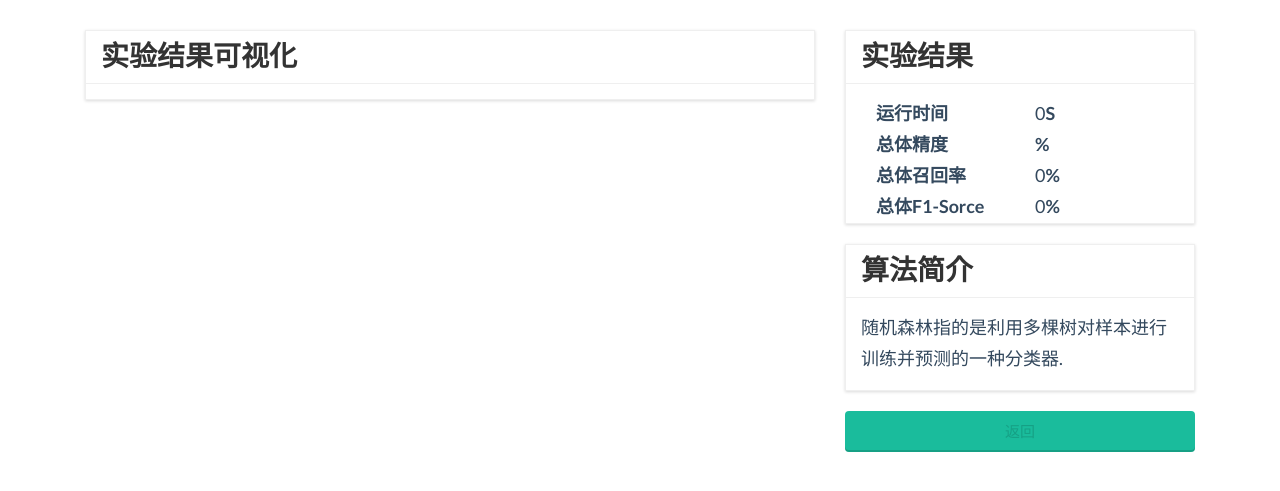
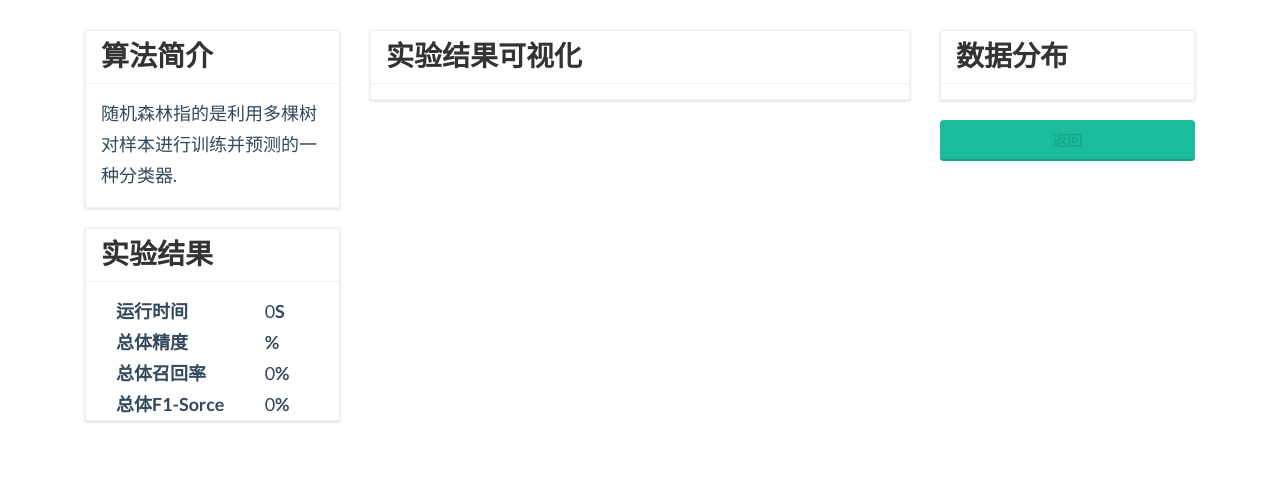
Before and after one commit to HanqingXue/Python, a Python web app: template MicroAI/templates/result.html in a window 1280 px wide. Shown: the part 53-544 px from the top of the page. Run offline with Jinja, Linux system fonts and the light colour scheme; the template is opened without the code that fills it, so the values that code supplies are empty.

Commit message:
Check the format of html page

```diff
--- a/MicroAI/templates/result.html
+++ b/MicroAI/templates/result.html
@@ -33,9 +33,52 @@
           </form>
         </div>
       </nav>
+    </div><!--navigation-->
+    <div class="container">
+      <div class="col-md-3">
+        <div class="section">
+          <div class="header">
+            <h5><i class="fa fa-desktop"></i> 算法简介</h5>
+              <a href="javascript:void(0)">
+                <i class="fa fa-caret-down"></i>
+              </a>
           </div>
-    <div class="container">
-      <div class="col-md-8">
+          <div class="body">
+            <p id="algocontent">随机森林指的是利用多棵树对样本进行训练并预测的一种分类器.</p>
+          </div>
+        </div><!--.section-->
+
+        <div id="overview" class="section">
+          <div class="header">
+              <h5><i class="fa fa-desktop"></i> 实验结果</h5>
+              <a href="javascript:void(0)">
+                  <i class="fa fa-caret-down"></i>
+              </a>
+          </div> <!-- .header -->
+          <div class="body">
+              <div class="row-fluid">
+                  <div class="col-md-8 text-bold"><b>运行时间</b></div> <!-- .span4 -->
+                  <div class="col-md-4" id="time">
+                    0<b>S</b>
+                  </div> <!-- .span8 -->
+              </div> <!-- .row-fluid -->
+              <div class="row-fluid" ">
+                  <div class="col-md-8 text-bold"><b>总体精度</b></div> <!-- .span4 -->
+                  <div class="col-md-4" id="precision"><b>%</b></div> <!-- .span8 -->
+              </div> <!-- .row-fluid -->
+              <div class="row-fluid">
+                  <div class="col-md-8 text-bold"><b>总体召回率</b></div> <!-- .span4 -->
+                  <div class="col-md-4" id="recall">0<b>%</b></div> <!-- .span8 -->
+              </div> <!-- .row-fluid -->
+              <div class="row-fluid">
+                  <div class="col-md-8 text-bold"><b>总体F1-Sorce</b></div> <!-- .span4 -->
+                  <div class="col-md-4" id="fscore">0<b>%</b></div> <!-- .span8 -->
+              </div> <!-- .row-fluid -->
+          </div> <!-- .body -->
+        </div> <!-- .section -->
+      </div><!--.col-md-3-->
+
+      <div class="col-md-6">
         <div class="section">
           <div class="header">
             <h5><i class="fa fa-desktop"></i> 实验结果可视化</h5>
@@ -49,56 +92,25 @@
              </div>
           </div>
         </div>
-      </div>
+      </div><!--col-md-6-->
 
-      <div class="col-md-4">
-        <div id="overview" class="section">
+      <div class="col-md-3">
+        <div class="section">
           <div class="header">
-                    <h5><i class="fa fa-desktop"></i> 实验结果</h5>
+             <h5><i class="fa fa-desktop"></i>数据分布</h5>
             <a href="javascript:void(0)">
               <i class="fa fa-caret-down"></i>
             </a>
-                </div> <!-- .header -->
-                <div class="body">
-                    <div class="row-fluid">
-                        <div class="col-md-6 text-bold"><b>运行时间</b></div> <!-- .span4 -->
-                        <div class="col-md-6" id="time">
-                          0<b>S</b>
-                        </div> <!-- .span8 -->
-                    </div> <!-- .row-fluid -->
-                    <div class="row-fluid" ">
-                        <div class="col-md-6 text-bold"><b>总体精度</b></div> <!-- .span4 -->
-                        <div class="col-md-6" id="precision"><b>%</b></div> <!-- .span8 -->
-                    </div> <!-- .row-fluid -->
-                    <div class="row-fluid">
-                        <div class="col-md-6 text-bold"><b>总体召回率</b></div> <!-- .span4 -->
-                        <div class="col-md-6" id="recall">0<b>%</b></div> <!-- .span8 -->
-                    </div> <!-- .row-fluid -->
-                    <div class="row-fluid">
-                        <div class="col-md-6 text-bold"><b>总体F1-Sorce</b></div> <!-- .span4 -->
-                        <div class="col-md-6" id="fscore">0<b>%</b></div> <!-- .span8 -->
-                    </div> <!-- .row-fluid -->
-                </div> <!-- .body -->
-            </div> <!-- .section -->
-
-            <div class="section">
-              <div class="header">
-                <h5><i class="fa fa-desktop"></i> 算法简介</h5>
-                  <a href="javascript:void(0)">
-                    <i class="fa fa-caret-down"></i>
-                  </a>
-              </div>
-              <div class="body">
-                <p id="algocontent">随机森林指的是利用多棵树对样本进行训练并预测的一种分类器.</p>
-              </div>
-            </div><!--.section-->
+          </div><!--.header-->
+          <div class="body" id="sample"></div>
+          </div><!--body-->
 
           <button class="btn btn-embossed btn-primary col-md-12" id="submit">
              <a href="/">返回</a>
           </button>
-
+        </div><!--.section-->
         <div id = 'result' style="display: none;">{{ result }}</div>
-      </div>
+      </div><!--.col-md-3-->
     </div>
   </body>
   <script type="text/javascript">
@@ -199,4 +211,7 @@
         vContainer.setOption(option);
     }
   </script>
+  <script type="text/javascript">
+    function sample()
+  </script>
 </html>
```
Lines whose indentation alone changed are shown as unchanged.
